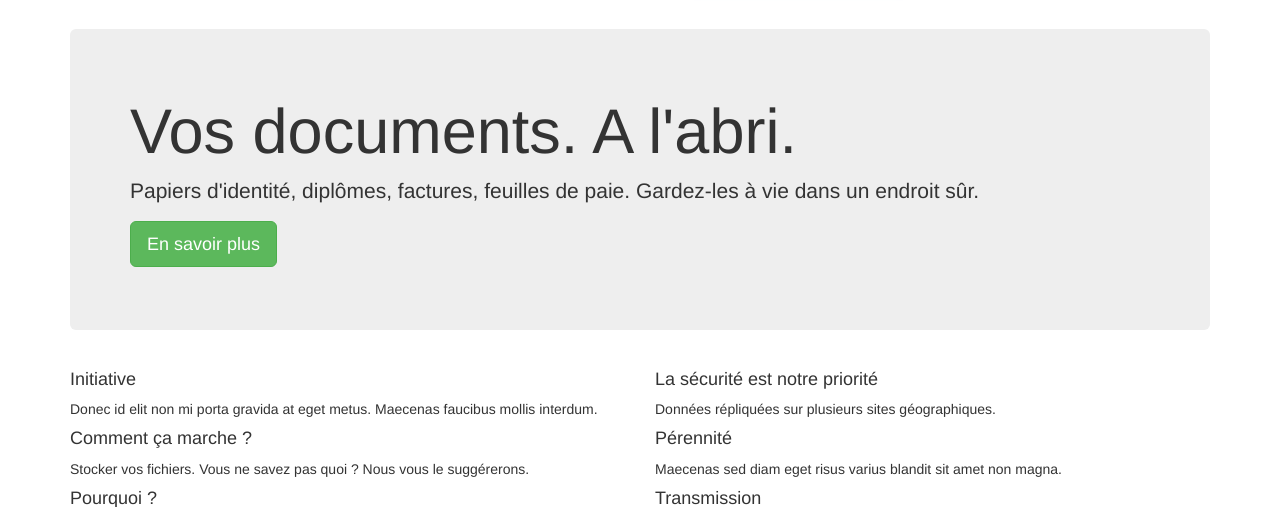
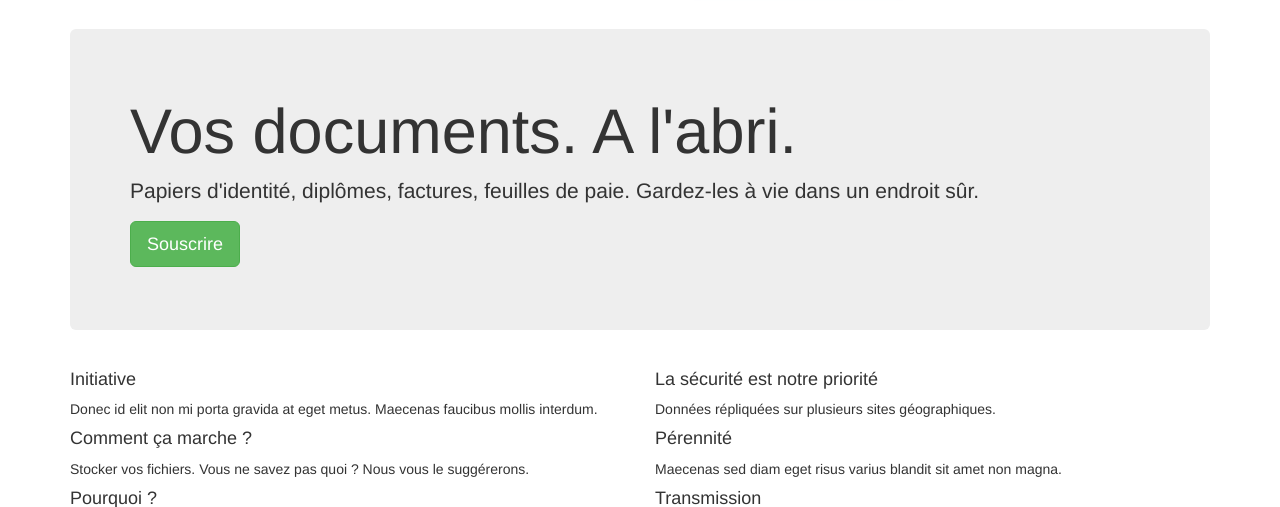
Before and after one commit to tmartinfr/docalabri, a Django app: page / in a window 1280 px wide. Shown: the part 51-558 px from the top of the page. Run offline with Django 3.2, Linux system fonts and the light colour scheme; parts of the project's set-up code (start-up, migrations or seed data) failed here and were passed over; some libraries are stand-ins or nearby versions.

Commit message:
Link button on homepage to contact's form

```diff
--- a/papierbackup/templates/papierbackup/index.html
+++ b/papierbackup/templates/papierbackup/index.html
@@ -4,7 +4,7 @@
     <div class="jumbotron">
         <h1>Vos documents. A l'abri.</h1>
         <p class="lead">Papiers d'identité, diplômes, factures, feuilles de paie. Gardez-les à vie dans un endroit sûr.</p>
-        <p><a class="btn btn-lg btn-success" href="{% url 'subscribe' %}" role="button">En savoir plus</a></p>
+        <p><a class="btn btn-lg btn-success" href="{% url 'contact' %}" role="button">Souscrire</a></p>
     </div>
 
     <div class="row marketing">
--- a/papierbackup/urls.py
+++ b/papierbackup/urls.py
@@ -17,16 +17,18 @@ from django.conf import settings
 from django.conf.urls import url, include
 from django.contrib import admin
 from django.contrib.auth import views as auth_views
+from django.views.generic import TemplateView
 from django.views.static import serve
 
-from papierbackup.views import IndexView, SubscribeView
+from papierbackup.views import IndexView, ContactView
 from papierbackup.forms import CustomAuthenticationForm
 
 urlpatterns = [
     url(r'^admin/', admin.site.urls),
     url(r'^uploads/(?P<path>.*)$', serve, {'document_root': settings.MEDIA_ROOT}),
     url(r'^$', IndexView.as_view(), name='index'),
-    url(r'^subscribe$', SubscribeView.as_view(), name='subscribe'),
+    url(r'^contact$', ContactView.as_view(), name='contact'),
+    url(r'^contact/ok$', TemplateView.as_view(template_name='papierbackup/contact_ok.html'), name='contact-ok'),
     url(r'^login', auth_views.login,
         {'authentication_form': CustomAuthenticationForm, 'template_name': 'papierbackup/login.html'}, name='login'),
     url(r'^logout', auth_views.logout, name='logout', kwargs={'next_page': '/'}),
```
